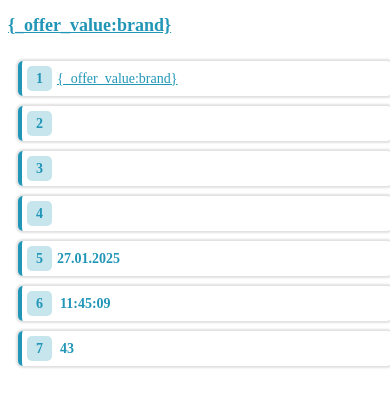
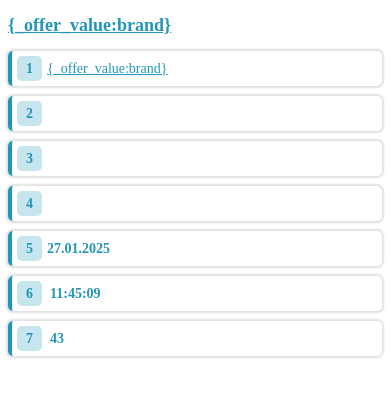
Before and after one commit to Hakaihou/StepsW, a plain HTML site: page index.html in a window 390 px wide. Drawn offline with Linux system fonts and the light colour scheme.

Commit message:
style update

```diff
--- a/index.css
+++ b/index.css
@@ -80,12 +80,6 @@
   }
 }
 
-@media (max-width:450px) {
-  .steps-widget-section .steps-widget {
-    padding: 10px;
-  }
-}
-
 @media (max-width: 400px) {
   .steps-widget-section .steps-widget {
     font-size: 14px!important;
```
